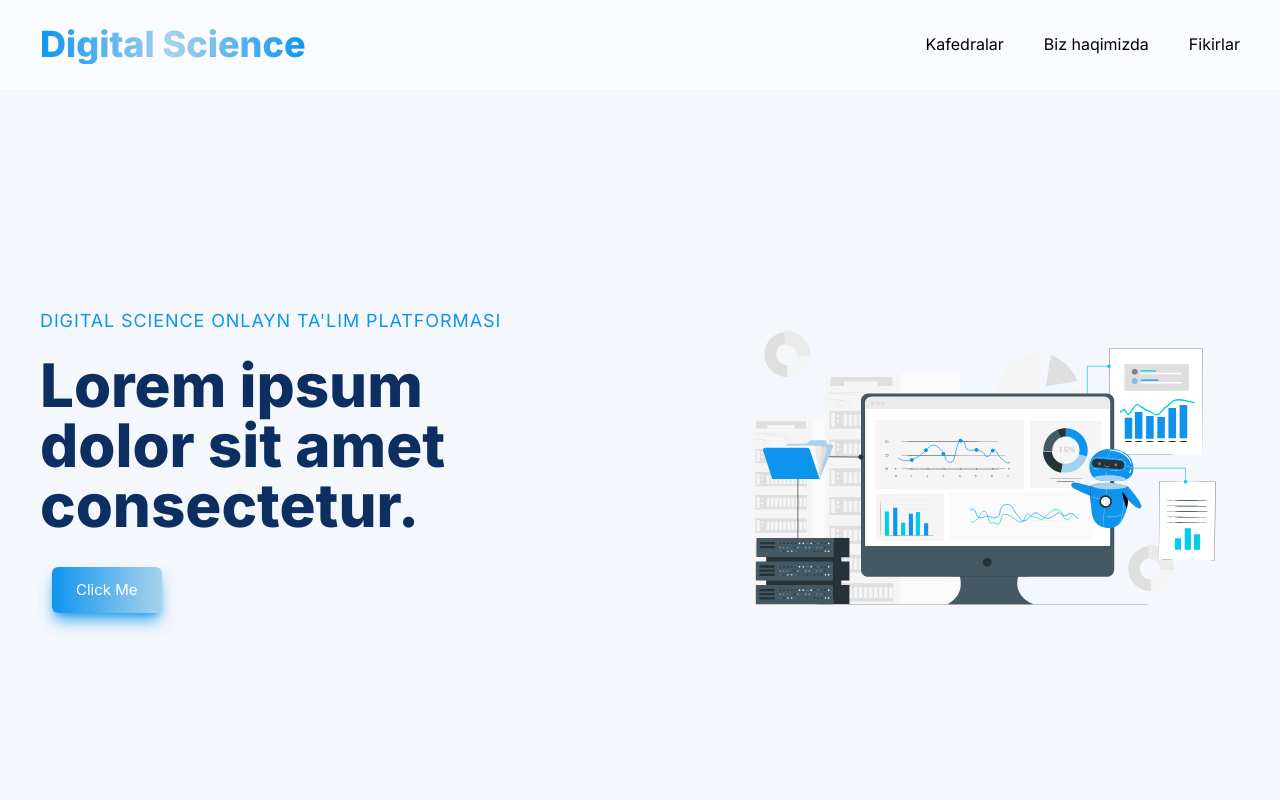
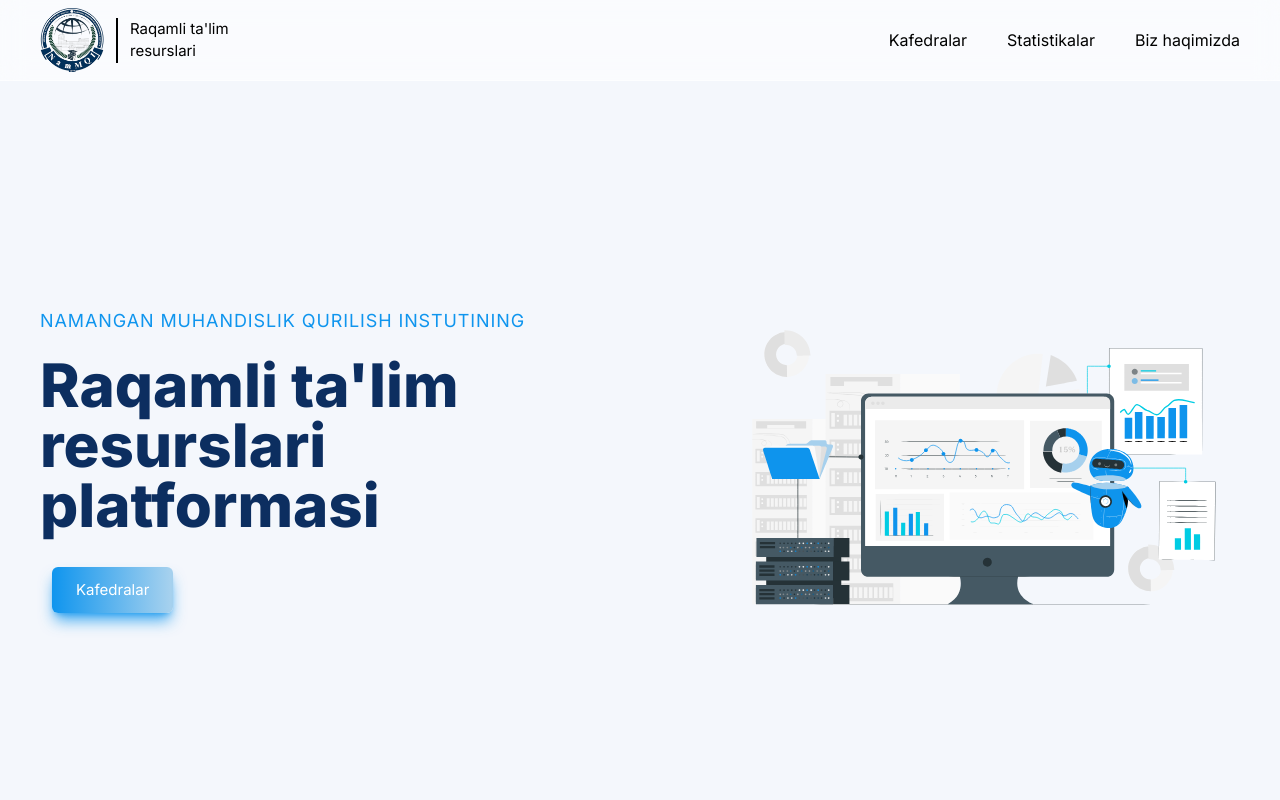
Before and after one commit to IsmoilAbdumajidov/digital-sciencs, a React (Vite) app: page / in a window 1280 px wide. Shown: the top 800 px of the page. Built offline with nearby package versions, Linux system fonts and the light colour scheme.

Commit message:
add new footer component, update menu

```diff
--- a/src/App.jsx
+++ b/src/App.jsx
@@ -5,6 +5,7 @@ import PageNotFound from './pages/pageNotFound/PageNotFound'
 import Home from './pages/home/Home'
 import Navbar from './components/navbar/Navbar'
 import Kafedra from './pages/kafedra/Kafedra'
+import Footer from './components/footer/Footer'
 
 const App = () => {
   return (
@@ -27,6 +28,7 @@ const App = () => {
         <Route path='/:nameKafedra' element={<Kafedra />} />
         <Route path='*' element={<PageNotFound />} />
       </Routes>
+        <Footer />
     </div>
   )
 }
--- a/src/components/chart/ApexChart.jsx
+++ b/src/components/chart/ApexChart.jsx
@@ -74,7 +74,7 @@ function ApexChart() {
     };
 
     return (
-        <div className='main-container'>
+        <div id='statistic' className='main-container'>
             <div className='my-20 text-center relative w-full md:w-[600px] m-auto'>
                 <div className='absolute w-36 h-1 -top-5 left-[50%] -translate-x-[50%] bg-[#0f95ee]'></div>
                 <h1 className='text-bg text-3xl pb-5 sm:text-4xl md:text-5xl font-semibold '>Statistika</h1>
--- /dev/null
+++ b/src/components/footer/Footer.jsx
@@ -0,0 +1,63 @@
+import React from 'react'
+import logo from "../img/logo.png"
+import { FaPhoneAlt } from "react-icons/fa";
+import { Link } from 'react-router-dom'
+import { TbMailFilled } from "react-icons/tb";
+import { FaLocationDot } from "react-icons/fa6";
+const Footer = () => {
+    const year = new Date().getFullYear()
+    return (
+        <div className='bg-white border-t-2 border-blue-500 mt-20'>
+            <div className="main-container text-[14px] py-14  xl:gap-32 gap-5 grid grid-cols-1 lg:grid-cols-3 ">
+                <div className='flex flex-col justify-between col-span-1'>
+                    <Link to={'/'} className='w-[200px] flex items-center gap-3'>
+                        <img className='w-16' src={logo} alt="" />
+                        <div className='border-s-2 border-black ps-3'>
+                            Raqamli ta'lim resurslari
+                        </div>
+                    </Link>
+                    <div>
+                        © {year}. Raqamli ta'lim resurslari platformasi. Barcha huquqlar himoyalangan.
+                    </div>
+                </div>
+                <div className='flex flex-col  col-span-1'>
+                    <h1 className='text-lg font-semibold uppercase'>
+                        Menu
+                    </h1>
+                    <ul className='flex flex-col gap-2 pt-3   text-[14px]'>
+                        <li className='border-b-2 lg:border-b-0 border-dotted'><a className='py-2' href="#kafedralar">Kafedralar</a></li>
+                        <li className='border-b-2 lg:border-b-0 border-dotted'><a className='py-2' href="#statistic">Statistikalar</a></li>
+                        <li className='border-b-2 lg:border-b-0 border-dotted'><a className='py-2' href="#footer">Biz haqimizda</a></li>
+                    </ul>
+                </div>
+                <div className='flex flex-col  col-span-1'>
+                    <h1 className='text-lg font-semibold uppercase'>
+                        Biz bilan bog'lanish
+                    </h1>
+                    <ul className='flex flex-col gap-4  pt-3 text-[14px]'>
+                        <li>
+                            <a className='flex gap-2' href={`tel:+`}>
+                                <FaLocationDot className='w-5 h-5 text-blue-500' />
+                                <span>Islom Karimov ko`chasi 12-uy</span>
+                            </a>
+                        </li>
+                        <li>
+                            <a className='flex gap-2' href={`tel:+`}>
+                                <FaPhoneAlt className='w-5 h-5 text-blue-500' />
+                                <span>+998 69 234 18 01. +998 69 234 15 23</span>
+                            </a>
+                        </li>
+                        <li>
+                            <a className='flex gap-2' href="#">
+                                <TbMailFilled className='w-5 h-5 text-blue-500' />
+                                <span>nammqi_info@edu.uz</span>
+                            </a>
+                        </li>
+                    </ul>
+                </div>
+            </div>
+        </div>
+    )
+}
+
+export default Footer
--- a/src/components/home/Header.jsx
+++ b/src/components/home/Header.jsx
@@ -7,9 +7,11 @@ const Header = () => {
         <div className={`  main-container overflow-hidden  rounded-3xl`}>
             <div className='w-full min-h-[90vh] items-center flex flex-col py-5 gap-14 lg:h-[600px] lg:flex-row'>
                 <div className="w-full text-center lg:text-start lg:w-[55%] pt-10 lg:pt-0">
-                    <p className='text-[#0f95ee] uppercase sm:text-lg mb-5 tracking-wider'>Digital Science ONLAYN TA'LIM PLATFORMASI</p>
-                    <h1 className='text-3xl sm:text-5xl lg:text-5xl xl:text-6xl font-bold text-[#0C2E60]'>Lorem ipsum dolor sit amet consectetur.</h1>
-                    <button className='bg ms-3 px-6 mt-8 hover:shadow-xl hover:shadow-[#0f95ee] shadow-lg shadow-[#0f95ee]/80 py-3 rounded-md text-white'>Click Me</button>
+                    <p className='text-[#0f95ee] uppercase sm:text-lg mb-5 tracking-wider'>Namangan Muhandislik qurilish instutining</p>
+                    <h1 className='text-3xl sm:text-5xl lg:text-5xl xl:text-6xl font-bold text-[#0C2E60]'>Raqamli ta'lim resurslari platformasi</h1>
+                    <a href="#kafedralar">
+                        <button className='bg ms-3 px-6 mt-8 hover:shadow-xl hover:shadow-[#0f95ee] shadow-lg shadow-[#0f95ee]/80 py-3 rounded-md text-white'>Kafedralar</button>
+                    </a>
                 </div>
                 <div className='w-full text-center lg:text-start lg:w-[45%]'>
                     <HeaderAnimation />
--- a/src/components/navbar/Navbar.jsx
+++ b/src/components/navbar/Navbar.jsx
@@ -1,6 +1,6 @@
 import React, { useState } from 'react'
 import { Link, useNavigate } from 'react-router-dom'
-
+import logo from "../img/logo.png"
 
 const Navbar = () => {
     const navigate = useNavigate()
@@ -8,9 +8,14 @@ const Navbar = () => {
 
     return (
         <div className='border-b border-white/60 bg-white/50 fixed w-full top-0 left-0 z-30 backdrop-blur-md'>
-            <nav className={`flex flex-col lg:flex-row justify-centerlgd:items-center lg:justify-between main-container w-full py-3  `}>
-                <div className=' flex w-full py-3  lg:w-auto justify-between items-center'>
-                    <Link to={'/'} className='text-bg text-4xl font-bold'>Digital Science</Link>
+            <nav className={`flex flex-col lg:flex-row justify-centerlgd:items-center py-2 lg:justify-between main-container w-full  `}>
+                <div className=' flex w-full  lg:w-auto justify-between items-center'>
+                    <Link to={'/'} className='w-[200px] flex items-center gap-3'>
+                        <img className='w-16' src={logo} alt="" />
+                        <div className='border-s-2 border-black ps-3'>
+                            Raqamli ta'lim resurslari
+                        </div>
+                    </Link>
                     <button onClick={() => setIsOpen(!isOpen)} className='lg:hidden bg p-2 px-3 rounded-md text-white'>
 
                         {
@@ -24,9 +29,9 @@ const Navbar = () => {
                     </button>
                 </div>
                 <ul className={`${isOpen ? "h-full lg:h-auto mt-6" : "h-0 lg:h-auto mt-0"} overflow-hidden flex  lg:mt-0 text-xl lg:text-base  flex-col lg:flex-row  w-full lg:w-auto lg:items-center gap-4 lg:gap-10`}>
-                    <li className='border-b-2 lg:border-b-0 border-dotted'><a className='hvr-underline-from-left py-2' href="#">Kafedralar</a></li>
-                    <li className='border-b-2 lg:border-b-0 border-dotted'><a className='hvr-underline-from-left py-2' href="#">Biz haqimizda</a></li>
-                    <li className='border-b-2 lg:border-b-0 border-dotted'><a className='hvr-underline-from-left py-2' href="#">Fikirlar</a></li>
+                    <li className='border-b-2 lg:border-b-0 border-dotted'><a className='py-2' href="#kafedralar">Kafedralar</a></li>
+                    <li className='border-b-2 lg:border-b-0 border-dotted'><a className='py-2' href="#statistic">Statistikalar</a></li>
+                    <li className='border-b-2 lg:border-b-0 border-dotted'><a className='py-2' href="#footer">Biz haqimizda</a></li>
                     {/* <button  className='bg lg:ms-auto mt-auto lg:mt-0 rounded-lg w-full lg:w-auto text-white px-7 py-3 '>Kirish</button> */}
                 </ul>
             </nav>
--- a/src/pages/home/Home.jsx
+++ b/src/pages/home/Home.jsx
@@ -39,7 +39,7 @@ const Home = () => {
         <div>
             <Header />
             <ApexChart />
-            <div>
+            <div id='kafedralar'>
                 <div className='my-20 text-center relative w-full md:w-[600px] m-auto'>
                     <div className='absolute w-36 h-1 -top-5 left-[50%] -translate-x-[50%] bg-[#0f95ee]'></div>
                     <h1 className='text-bg text-3xl pb-5 sm:text-4xl md:text-5xl font-semibold '>Kafedralar</h1>
```
Also changed, not shown: src/components/img/logo.png (added).
